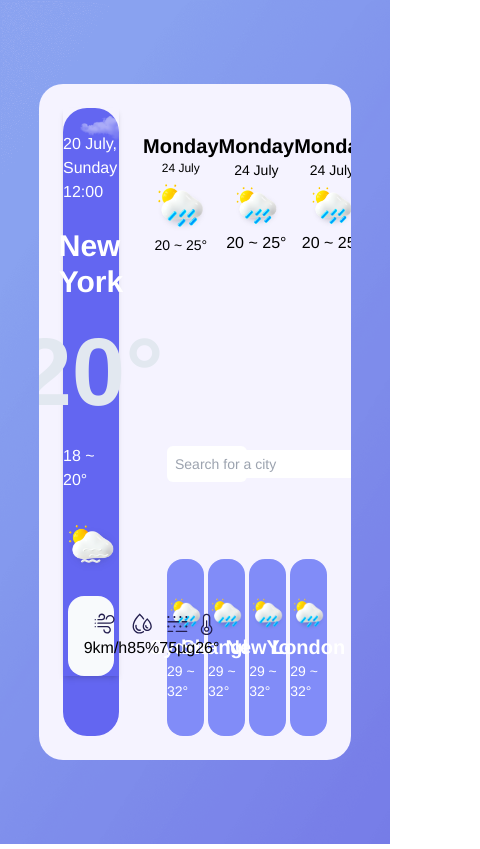
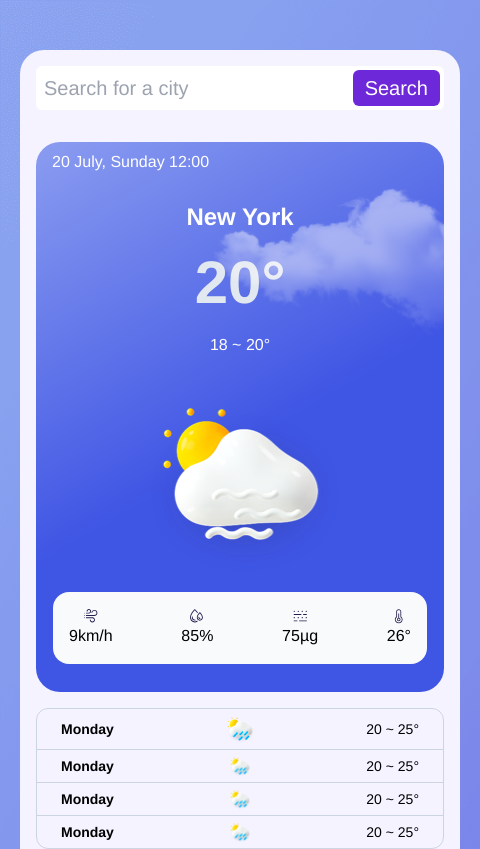
Before and after one commit to winnie-ma/weather-app, a React (Create React App) app in the folder client/: page / in a window 390 px wide. Shown: the top 849 px of the page, 480 px wide, since content can reach past the window. Built offline with nearby package versions, Linux system fonts and the light colour scheme; a web font is replaced by a local one.

Commit message:
feat: responsive layout

```diff
--- a/client/src/App.js
+++ b/client/src/App.js
@@ -6,7 +6,9 @@ const App = () => (
   <BackgroundImage
     imageUrl={bg}
     alt="cloud"
-    className={"h-screen bg-cover flex items-center font-alimama"}
+    className={
+      "h-screen bg-cover flex items-center mx-auto font-alimama min-h-[1200px] min-w-[480px] max-w-[1280px] lg:min-h-[800px]"
+    }
   >
     <WeatherCard />
   </BackgroundImage>
--- a/client/src/components/WeatherCard/WeatherCard.js
+++ b/client/src/components/WeatherCard/WeatherCard.js
@@ -8,31 +8,31 @@ const WeatherCard = () => {
   const otherCities = ["Sydney", "Shanghai", "NewYork", "London"];
   const [cities, setCities] = useState(otherCities);
   return (
-    <div className="w-4/5 h-4/5 mx-auto rounded-3xl bg-violet-50 overflow-hidden shadow-blue-800 grid grid-cols-6 grid-rows-6">
+    <div className="w-11/12 lg:w-4/5 h-4/5 mx-auto rounded-3xl bg-violet-50 overflow-hidden shadow-blue-800 grid grid-rows-12 min-h-[1100px] lg:grid-cols-6 lg:grid-rows-6 lg:min-h-[680px]">
       <div
-        className="row-span-6 col-span-2 m-6 rounded-3xl bg-indigo-500 relative
+        className="row-start-2 row-span-6 md:row-span-5 lg:row-span-6 lg:col-span-2 my-0 mx-4 lg:m-6 rounded-3xl bg-indigo-500 relative
       "
         style={{
-          backgroundImage:
-            "linear-gradient(150deg, #899bf0 1%, #3ff55e4 54%, #3ff5e4 96%)",
+          backgroundImage: "linear-gradient(150deg, #899bf0 1%, #3f55e4 54%)",
         }}
       >
         <CurrentCity cities={cities} />
       </div>
       <div
-        className="row-span-3 col-span-4 my-6
+        className="row-start-8 row-span-2 m-4 md:row-span-3 lg:col-start-3 lg:col-span-4
+       lg:m-6
       "
       >
         <Forecast />
       </div>
       <div
-        className="row-span-1 col-span-4 m-6
+        className="row-start-1 row-span-1 lg:row-start-4 lg:col-start-3 lg:col-span-4 m-4 lg:m-6
       "
       >
         <SearchBar />
       </div>
       <div
-        className="row-span-2 col-span-4 m-6
+        className="row-start-10 row-span-3 lg:row-span-2 lg:col-span-4 mx-4 mt-0 mb-6 lg:m-6
       "
       >
         <OtherCities cities={cities} />
--- a/client/src/components/WeatherCard/components/CurrentCity/CurrentCity.js
+++ b/client/src/components/WeatherCard/components/CurrentCity/CurrentCity.js
@@ -9,11 +9,21 @@ import bg from "./assets/Cloudy_day_background.png";
 import icon from "../../../WeatherIcon/assets/Cloudy_day.png";
 const CurrentCity = () => {
   return (
-    <div className="flex flex-col items-center space-y-6 shadow-md">
+    <div className="flex flex-col items-center justify-evenly h-full pt-10 lg:space-y-6 lg:p-0">
       <Image imageUrl={bg} alt="cloud" className="absolute top-0 right-0" />
-      <Date value="20 July, Sunday 12:00" className="text-white" />
-      <Name value="New York" className="text-white text-3xl font-bold" />
-      <Temperature value="20" className="text-slate-200 text-8xl font-bold" />
+      <Date
+        value="20 July, Sunday 12:00"
+        className="text-white absolute top-2 left-4 lg:static"
+      />
+      <Name
+        value="New York"
+        className="text-white
+      font-bold text-2xl lg:text-3xl"
+      />
+      <Temperature
+        value="20"
+        className="text-slate-200 font-bold text-6xl lg:text-8xl"
+      />
       <TemperatureRange value="18 ~ 20" className="text-white" />
       <WeatherIcon imageUrl={icon} alt="cloud" />
       <Meta />
--- a/client/src/components/WeatherCard/components/CurrentCity/components/Meta/Meta.js
+++ b/client/src/components/WeatherCard/components/CurrentCity/components/Meta/Meta.js
@@ -5,7 +5,7 @@ import airQuality from "./assets/PM2.5.svg";
 import somatosensory from "./assets/somatosensory.svg";
 const Meta = () => {
   return (
-    <div className="flex justify-between bg-slate-50 rounded-2xl w-5/6 p-4">
+    <div className="flex justify-between bg-slate-50 rounded-2xl w-11/12 lg:w-5/6 p-4 mb-2">
       <MetaItem imageUrl={wind} alt="wind icon" value="9km/h" />
       <MetaItem imageUrl={humidity} alt="wind icon" value="85%" />
       <MetaItem imageUrl={airQuality} alt="wind icon" value="75µg" />
--- a/client/src/components/WeatherCard/components/CurrentCity/components/Meta/components/MetaItem/MetaItem.js
+++ b/client/src/components/WeatherCard/components/CurrentCity/components/Meta/components/MetaItem/MetaItem.js
@@ -2,7 +2,7 @@ import Image from "../../../Image";
 const MetaItem = ({ imageUrl, alt, value }) => {
   return (
     <div className="flex flex-col justify-center items-center">
-      <Image imageUrl={imageUrl} alt={alt} className="w-6 h-6" />
+      <Image imageUrl={imageUrl} alt={alt} className="w-4 h-4 md:w-6 md:h-6" />
       {value}
     </div>
   );
--- a/client/src/components/WeatherCard/components/Forecast/Forecast.js
+++ b/client/src/components/WeatherCard/components/Forecast/Forecast.js
@@ -2,17 +2,18 @@ import DayOfWeek from "./components/DayOfWeek/DayOfWeek";
 import icon from "../../../WeatherIcon/assets/Rain.png";
 const Forecast = () => {
   return (
-    <div className="flex py-6">
+    <div className="flex flex-col border-solid border border-slate-300 rounded-xl md:border-0 md:flex-row md:px-0">
       <DayOfWeek
         weekday="Monday"
         date="24 July"
         weatherUrl={icon}
         alt="rainy icon"
         tempRange="20 ~ 25"
-        nameClass="font-bold text-xl"
-        dateClass="font-medium text-xs"
-        weatherClass="w-3/4 h-3/4"
-        tempClass="font-medium text-sm"
+        nameClass="font-bold text-sm ml-6 md:ml-0 md:text-xl"
+        dateClass="hidden md:block md:font-medium md:text-xs"
+        weatherClass="w-8 h-8 my-1 md:w-3/4 md:h-3/4 md:my-4"
+        tempClass="font-medium text-sm mr-6 md:mr-0"
+        borderBottom="border-solid border-b border-slate-300 md:border-b-0"
       />
       <DayOfWeek
         weekday="Monday"
@@ -20,10 +21,11 @@ const Forecast = () => {
         weatherUrl={icon}
         alt="rainy icon"
         tempRange="20 ~ 25"
-        nameClass="font-bold text-xl"
-        dateClass="font-medium text-sm"
-        weatherClass="w-2/3 h-2/3"
-        tempClass="font-medium text-base"
+        nameClass="font-bold text-sm ml-6 md:ml-0 md:text-xl"
+        dateClass="hidden md:block md:font-medium md:text-xs"
+        weatherClass="w-6 h-6 my-1 md:w-3/4 md:h-3/4 md:my-4"
+        tempClass="font-medium text-sm mr-6 md:mr-0"
+        borderBottom="border-solid border-b border-slate-300 md:border-b-0"
       />
       <DayOfWeek
         weekday="Monday"
@@ -31,10 +33,11 @@ const Forecast = () => {
         weatherUrl={icon}
         alt="rainy icon"
         tempRange="20 ~ 25"
-        nameClass="font-bold text-xl"
-        dateClass="font-medium text-sm"
-        weatherClass="w-2/3 h-2/3"
-        tempClass="font-medium text-base"
+        nameClass="font-bold text-sm ml-6 md:ml-0 md:text-xl"
+        dateClass="hidden md:block md:font-medium md:text-xs"
+        weatherClass="w-6 h-6 my-1 md:w-3/4 md:h-3/4 md:my-4"
+        tempClass="font-medium text-sm mr-6 md:mr-0"
+        borderBottom="border-solid border-b border-slate-300 md:border-b-0"
       />
       <DayOfWeek
         weekday="Monday"
@@ -42,10 +45,10 @@ const Forecast = () => {
         weatherUrl={icon}
         alt="rainy icon"
         tempRange="20 ~ 25"
-        nameClass="font-bold text-xl"
-        dateClass="font-medium text-sm"
-        weatherClass="w-2/3 h-2/3"
-        tempClass="font-medium text-base"
+        nameClass="font-bold text-sm ml-6 md:ml-0 md:text-xl"
+        dateClass="hidden md:block md:font-medium md:text-xs"
+        weatherClass="w-6 h-6 my-1 md:w-3/4 md:h-3/4 md:my-4"
+        tempClass="font-medium text-sm mr-6 md:mr-0"
       />
     </div>
   );
--- a/client/src/components/WeatherCard/components/Forecast/components/DayOfWeek/DayOfWeek.js
+++ b/client/src/components/WeatherCard/components/Forecast/components/DayOfWeek/DayOfWeek.js
@@ -12,9 +12,12 @@ const DayOfWeek = ({
   dateClass,
   weatherClass,
   tempClass,
+  borderBottom,
 }) => {
   return (
-    <div className="flex flex-col items-center">
+    <div
+      className={`${borderBottom} flex flex-row justify-between md:flex-col items-center`}
+    >
       <Name value={weekday} className={nameClass} />
       <Date value={date} className={dateClass} />
       <WeatherIcon imageUrl={weatherUrl} alt={alt} className={weatherClass} />
--- a/client/src/components/WeatherCard/components/OtherCities/OtherCities.js
+++ b/client/src/components/WeatherCard/components/OtherCities/OtherCities.js
@@ -11,7 +11,7 @@ const OtherCities = ({ cities }) => {
     };
   });
   return (
-    <div className="flex justify-between h-full">
+    <div className="flex justify-between flex-wrap h-full gap-y-2">
       {citiesData.map((city) => (
         <City
           key={`${city.name}`}
--- a/client/src/components/WeatherCard/components/OtherCities/components/City/City.js
+++ b/client/src/components/WeatherCard/components/OtherCities/components/City/City.js
@@ -12,7 +12,7 @@ const City = ({
   console.log(backgroundColor);
   return (
     <div
-      className={`flex flex-col items-center justify-center text-white rounded-2xl w-[23%] ${backgroundColor}`}
+      className={`flex flex-col items-center justify-center text-white rounded-2xl  ${backgroundColor} w-[48%] lg:w-[23%]`}
     >
       <WeatherIcon imageUrl={weatherUrl} alt={alt} className="w-10 h-10" />
       <Name value={city} className="text-xl font-semibold" />
--- a/client/src/components/WeatherCard/components/SearchBar/SearchBar.js
+++ b/client/src/components/WeatherCard/components/SearchBar/SearchBar.js
@@ -1,6 +1,6 @@
 const SearchBar = () => {
   return (
-    <div className="rounded-md bg-white w-1/2 p-1 flex justify-between text-sm">
+    <div className="rounded-md bg-white lg:w-1/2 p-1 flex justify-between text-xl lg:text-sm">
       <input
         type="text"
         placeholder="Search for a city"
--- a/client/tailwind.config.js
+++ b/client/tailwind.config.js
@@ -4,6 +4,9 @@ module.exports = {
   theme: {
     extend: {
       fontFamily: { alimama: ["AlimamaFangYuanTiVF-Square", "helvetica"] },
+      gridTemplateRows: {
+        12: "repeat(12, minmax(0, 1fr))",
+      },
     },
   },
   plugins: [],
```
